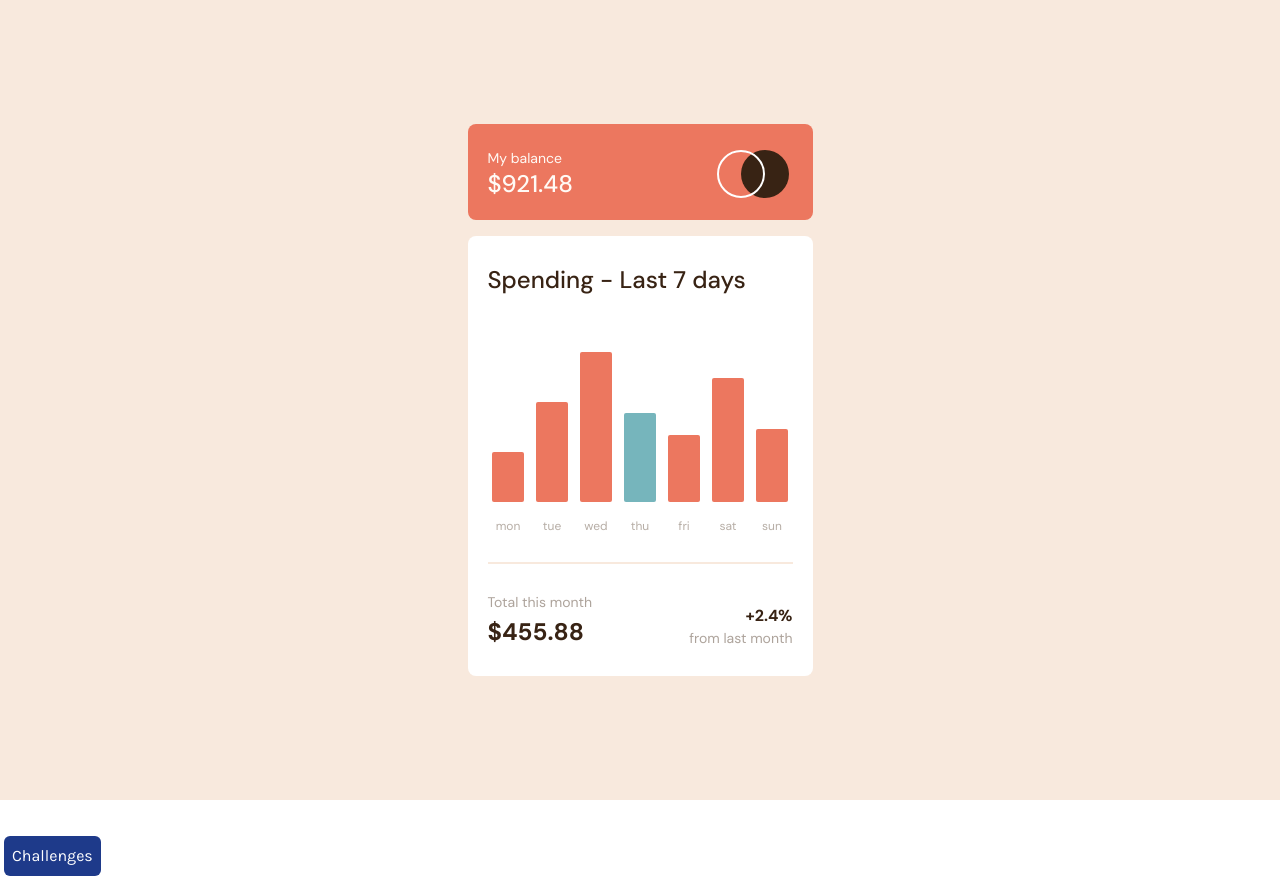
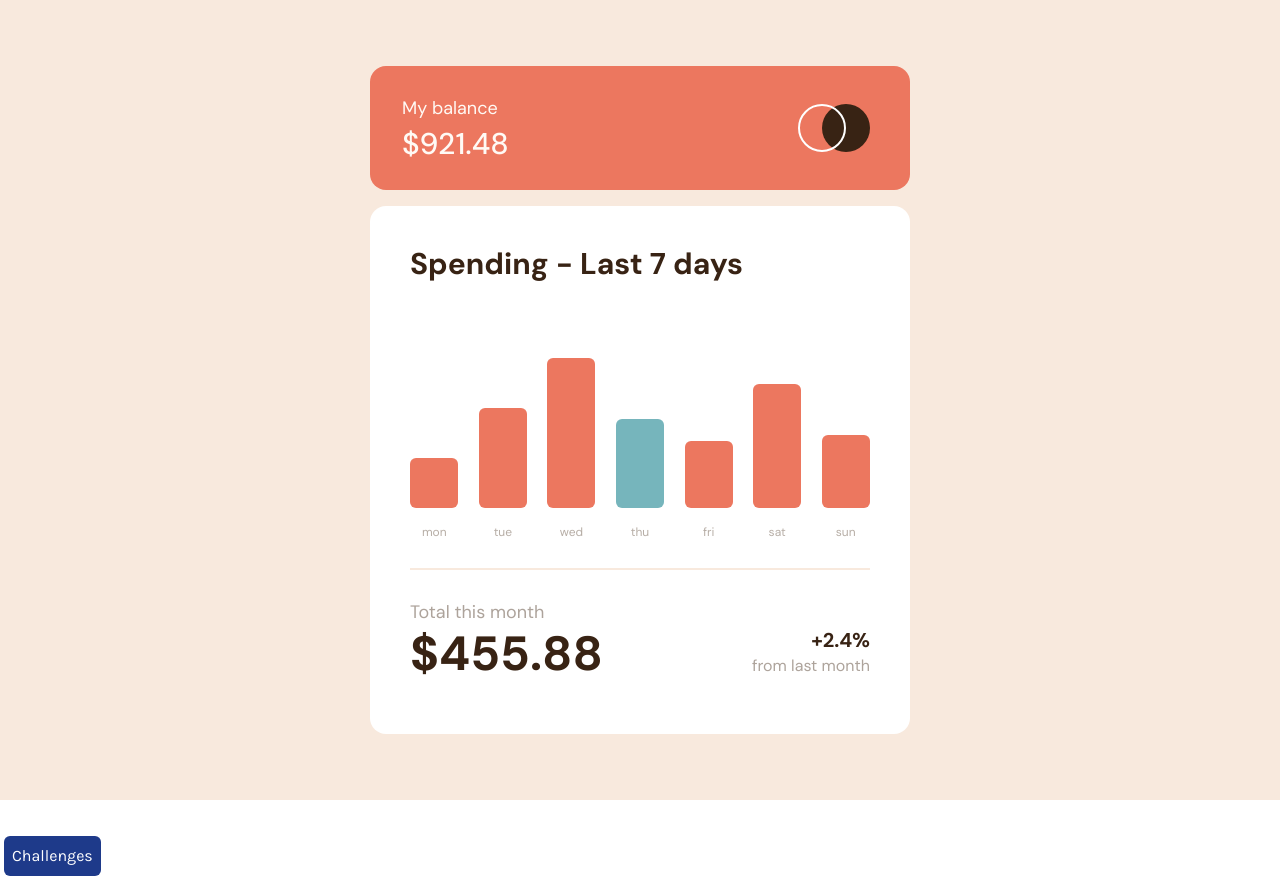
Before and after one commit to WSGokou/frontend_mentor_challenges, a Next.js app: page /challenges/expenses-chart in a window 1280 px wide. Built offline with nearby package versions, Linux system fonts and the light colour scheme.

Commit message:
larger screen styles added

```diff
--- a/src/app/challenges/expenses-chart/page.tsx
+++ b/src/app/challenges/expenses-chart/page.tsx
@@ -35,12 +35,12 @@ const ExpenseChartPage = () => {
       className={`${dmSans.className} bg-[#f8e9dd] h-full w-screen min-w-fit flex items-center justify-center text-sm text-[#382314]`}
     >
       {/* Component container */}
-      <div className="w-[345px] flex flex-col gap-4">
+      <div className="w-[345px] md:w-[540px] flex flex-col gap-4">
         {/* Balance containter */}
-        <div className="bg-[#ec775f] w-full pl-5 pr-6 pb-5 pt-6 rounded-lg flex flex-row justify-between">
+        <div className="bg-[#ec775f] w-full pl-5 md:pl-8 pr-6 md:pr-10 pb-5 pt-6 md:py-7 rounded-lg md:rounded-2xl flex flex-row justify-between">
           <div className="text-[#fffaf5]">
-            <p className="text-sm">My balance</p>
-            <p className="text-2xl font-medium">$921.48</p>
+            <p className="text-sm md:text-lg md:mb-1">My balance</p>
+            <p className="text-2xl md:text-3xl font-medium">$921.48</p>
           </div>
           {/* Logo */}
           <Image
@@ -50,10 +50,12 @@ const ExpenseChartPage = () => {
           />
         </div>
         {/* Chart container */}
-        <div className="bg-white w-full rounded-lg flex flex-col px-5 py-7">
-          <h1 className="font-medium text-2xl">Spending - Last 7 days</h1>
+        <div className="bg-white w-full rounded-lg md:rounded-2xl flex flex-col px-5 md:px-10 py-7 md:pt-10 md:pb-14">
+          <h1 className="font-semibold text-2xl md:text-3xl md:mb-5">
+            Spending - Last 7 days
+          </h1>
           {/* Bars */}
-          <div className="flex flex-row gap-3 justify-center mt-12">
+          <div className="flex flex-row gap-3 md:gap-5 justify-center mt-12">
             {data.map((item, idx) => {
               const barHeight = (item.amount / maxAmount) * 150;
               const heightClass = `h-[${barHeight.toFixed(0)}px]`;
@@ -63,20 +65,23 @@ const ExpenseChartPage = () => {
               return (
                 <div
                   key={idx}
-                  className="flex flex-col items-center justify-end text-center group relative"
+                  className="flex flex-col w-full items-center justify-end text-center group relative"
                 >
+                  {/* amount */}
                   <p
-                    className={`text-[#fffaf5] ${amountClass} bg-[#382314] px-1 py-1.5 rounded-md flex items-center justify-center opacity-0 group-hover:opacity-100 absolute`}
+                    className={`text-[#fffaf5] md:text-xl ${amountClass} bg-[#382314] px-1 md:px-2 py-1.5 md:py-2 rounded-md flex items-center justify-center opacity-0 group-hover:opacity-100 absolute`}
                   >
                     {`$${item.amount.toFixed(2)}`}
                   </p>
+                  {/* bar */}
                   <div
-                    className={`w-8 ${heightClass} rounded-sm mb-4 mt-2 ${
+                    className={`w-8 md:w-12 ${heightClass} rounded-sm md:rounded-md mb-4 mt-2 ${
                       item.day === todayData?.day
-                        ? 'bg-[#76b5bc] hover:bg-[#76b5bc90]'
-                        : 'bg-[#ec775f] hover:bg-[#ec775fce]'
+                        ? 'bg-[#76b5bc] hover:bg-[#76b5bcaf]'
+                        : 'bg-[#ec775f] hover:bg-[#ec775faf]'
                     }`}
                   ></div>
+                  {/* day */}
                   <p className="text-[#93867bad] text-xs">{item.day}</p>
                 </div>
               );
@@ -87,12 +92,18 @@ const ExpenseChartPage = () => {
           {/* Total section */}
           <div className="flex flex-row justify-between items-end">
             <div>
-              <p className="text-[#93867bc2] mb-1">Total this month</p>
-              <p className="text-2xl font-bold">{`$${total * 2}`}</p>
+              <p className="text-[#93867bc2] md:text-lg mb-1">
+                Total this month
+              </p>
+              <p className="text-2xl md:text-5xl font-bold">{`$${
+                total * 2
+              }`}</p>
             </div>
             <div className="text-right">
-              <p className="font-bold text-base">+2.4%</p>
-              <p className="text-[#93867bc2]">from last month</p>
+              <p className="font-bold text-base md:text-xl">+2.4%</p>
+              <p className="text-[#93867bc2] text-sm md:text-base">
+                from last month
+              </p>
             </div>
           </div>
         </div>
```
